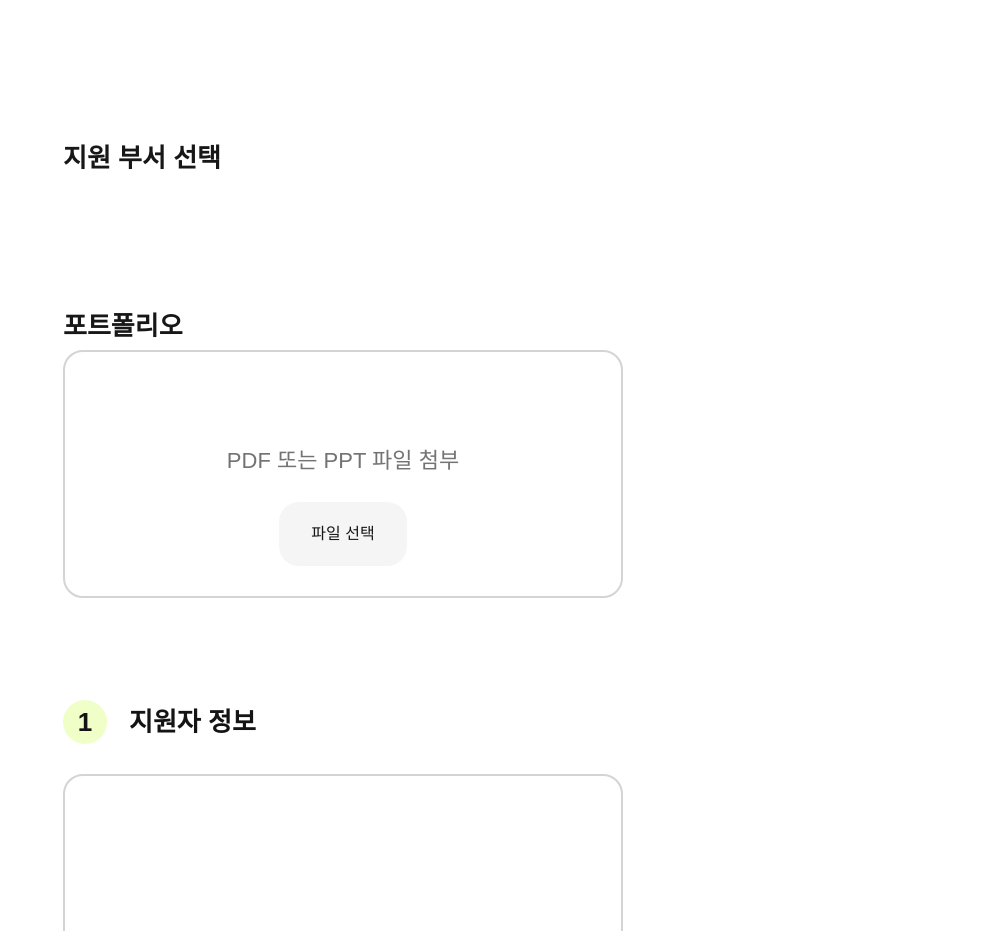
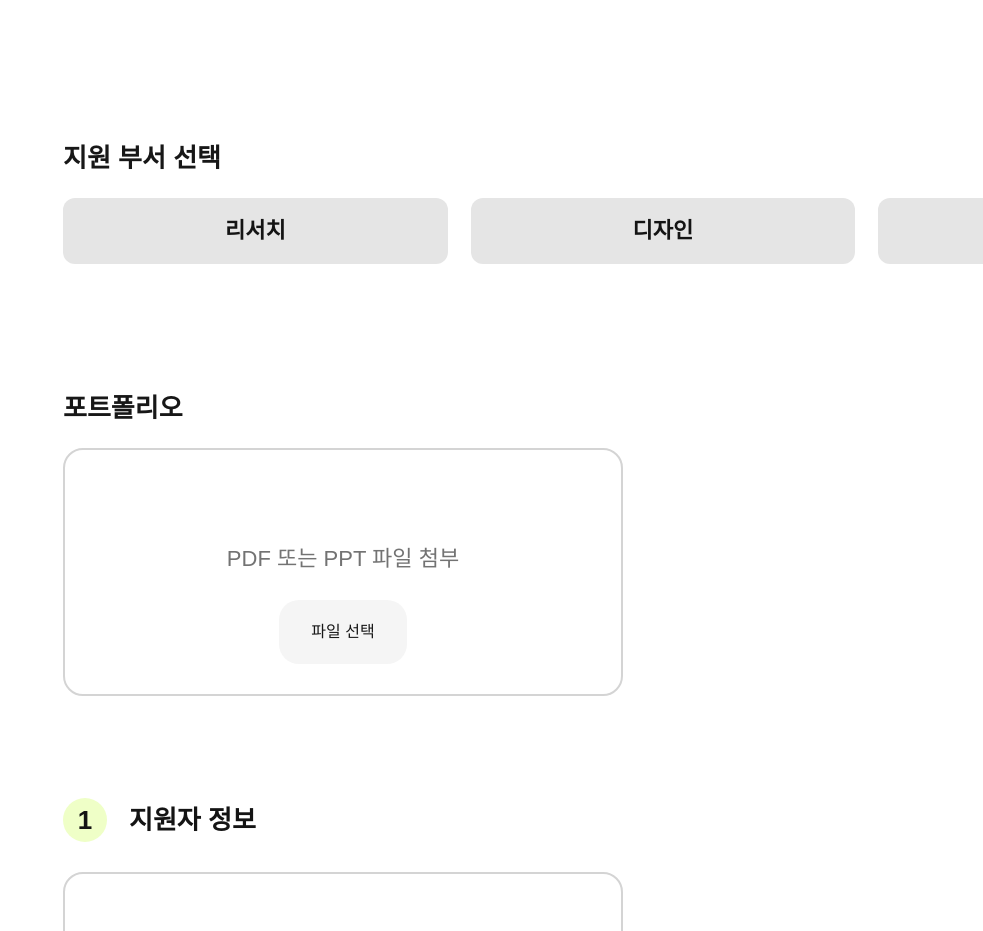
Before and after one commit to SDP1617-Web/SDP1617-Web-FRONT, a Next.js app: page /apply in a window 1280 px wide. Shown: the part 880-1811 px from the top of the page, without its empty margins (297-1280 px from the left). Built offline with nearby package versions, Linux system fonts and the light colour scheme; a web font is replaced by a local one.

Commit message:
feat: 지원부서 선택 UI

```diff
--- a/src/components/apply/ApplyForm.tsx
+++ b/src/components/apply/ApplyForm.tsx
@@ -82,16 +82,20 @@ const ApplyForm = () => {
       </section>
 
       {/* 지원 부서 선택 */}
-      <section className="mt-[150px] flex flex-col gap-x-[16px]">
+      <section className="mt-[150px] flex flex-col gap-y-[16px]">
         <h3 className="h3 flex justify-items-start font-semibold">
           {APPLY_TEAM}
         </h3>
         {/* Button Component - v3 */}
-        <div className="flex flex-row gap-x-[23px]"></div>
+        <div className="flex flex-row gap-x-[23px]">
+          {TEAM_LIST.map((TEAM, index) => {
+            return <Button variant="v3">{TEAM}</Button>
+          })}
+        </div>
       </section>
 
       {/* 포트폴리오 */}
-      <section className="mt-[120px] flex flex-col gap-x-[16px]">
+      <section className="mt-[120px] flex flex-col gap-y-[16px]">
         <h3 className="h3 flex justify-items-start font-semibold">
           {APPLY_PORTFOLIO}
         </h3>
@@ -180,6 +184,8 @@ const PLACE_HOLDER = {
 
 const APPLY_TEAM = '지원 부서 선택'
 
+const TEAM_LIST = ['리서치', '디자인', '테크']
+
 const APPLY_PORTFOLIO = '포트폴리오'
 const APPLY_FILE_TEXT = 'PDF 또는 PPT 파일 첨부'
 const APPLY_FILE_SELECT = '파일 선택'
```
